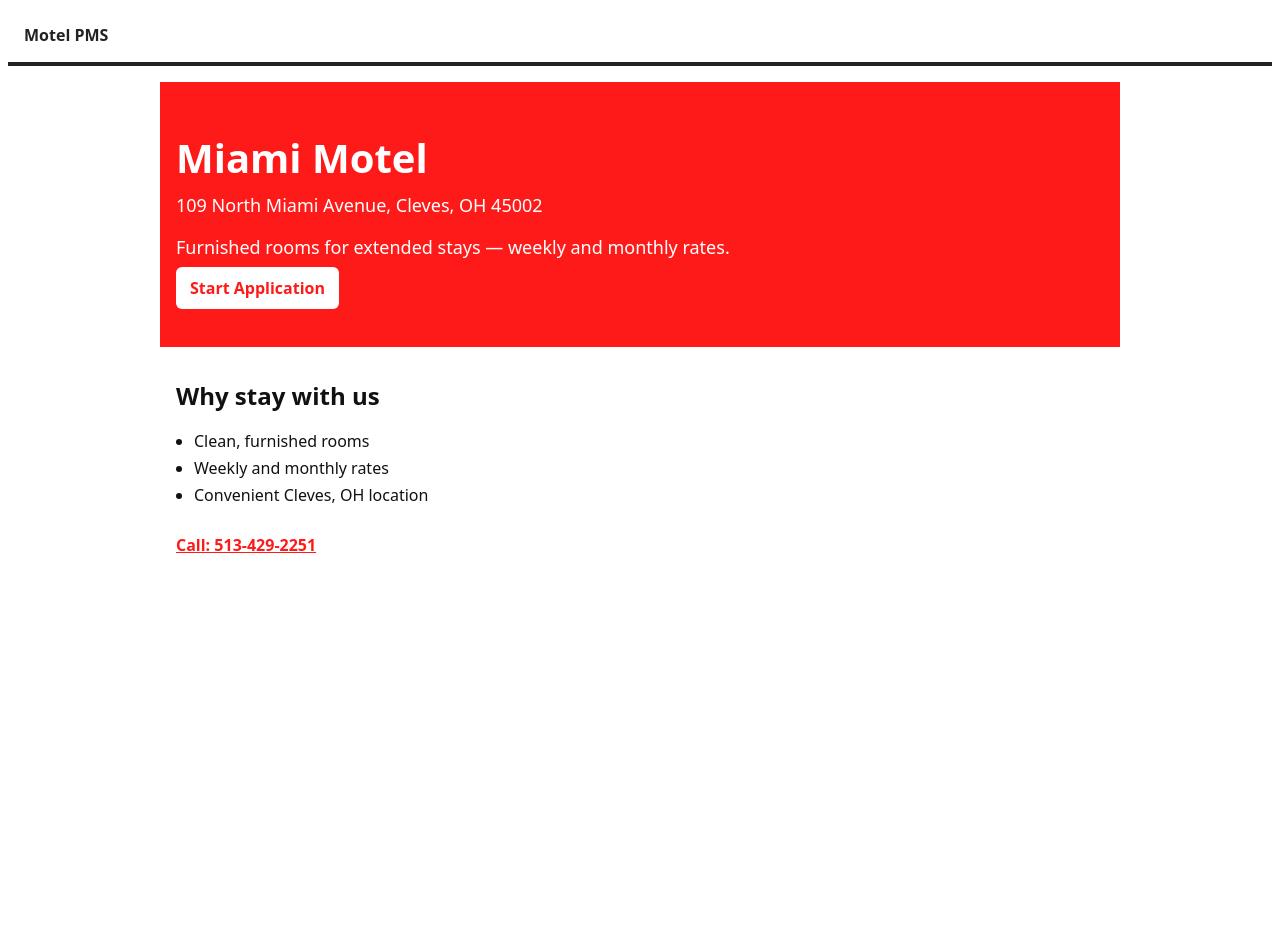
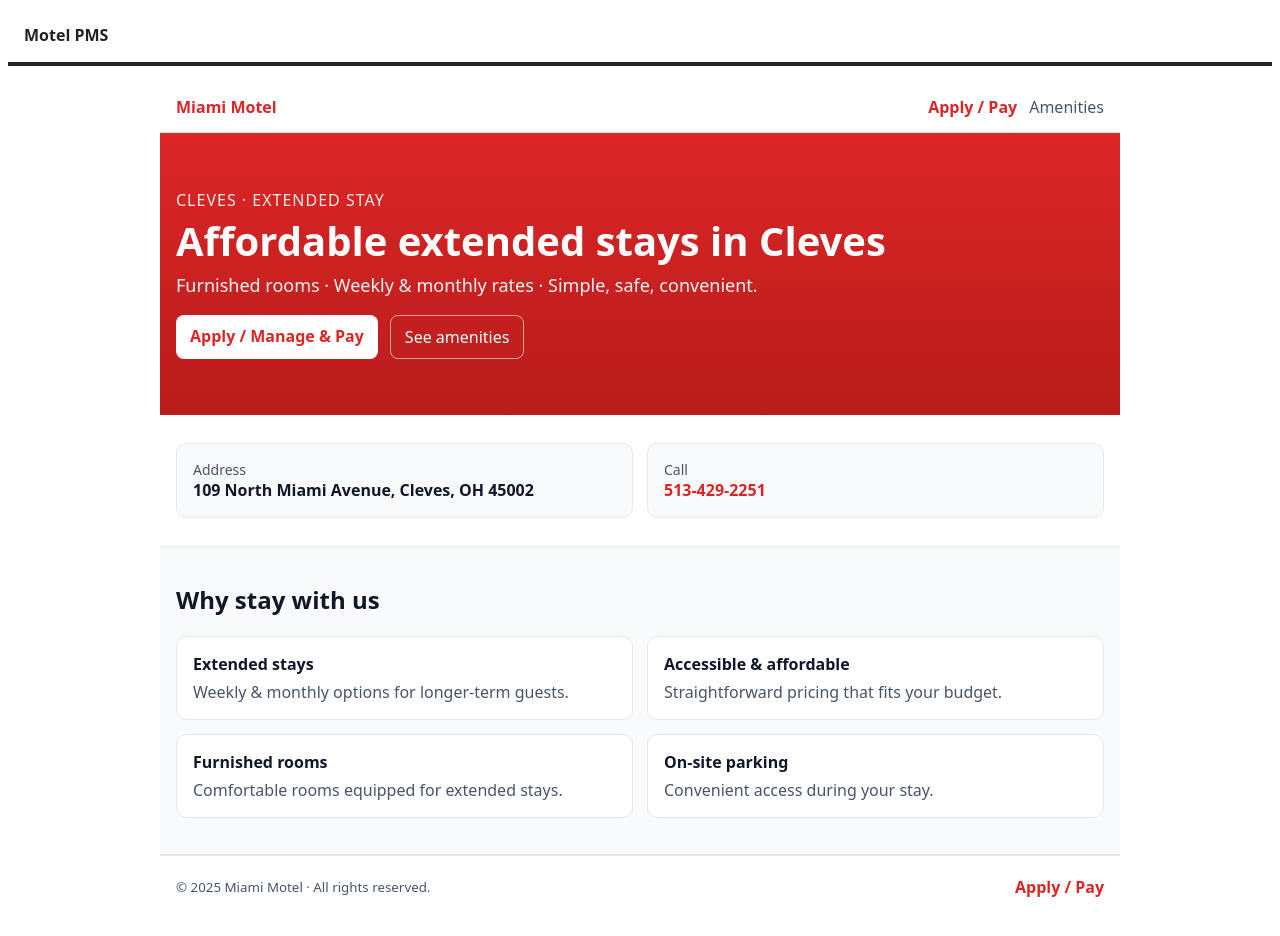
Before and after one commit to stepabovemd-create/motel-pms-vercel, a Next.js app: page /miami in a window 1280 px wide. Shown: the top 936 px of the page. Before the commit the page ends 800 px from the top, so only its background shows below. Built offline with nearby package versions, Linux system fonts and the light colour scheme.

Commit message:
style(miami): soften red, add sections like reference design; brand apply page

```diff
--- a/app/miami/page.jsx
+++ b/app/miami/page.jsx
@@ -1,34 +1,84 @@
 import Link from 'next/link';
 
-export const metadata = { title: 'Miami Motel | Cleves, OH' };
+export const metadata = { title: 'Miami Motel · Extended Stay in Cleves, OH' };
+
+const colors = {
+  primary: '#dc2626', // softer red
+  primaryDark: '#b91c1c',
+  text: '#0f172a',
+  muted: '#475569',
+  panel: '#ffffff',
+  panelAlt: '#f8fafc',
+  border: '#e5e7eb',
+};
 
 export default function MiamiLanding() {
   return (
-    <div style={{ fontFamily: 'system-ui, -apple-system, Segoe UI, Roboto, Arial, sans-serif' }}>
-      <section style={{ background: '#ff1a1a', color: '#fff', padding: '48px 16px' }}>
+    <div style={{ fontFamily: 'system-ui, -apple-system, Segoe UI, Roboto, Arial, sans-serif', color: colors.text }}>
+      <header style={{ borderBottom: `1px solid ${colors.border}`, background: colors.panel }}>
+        <div style={{ maxWidth: 960, margin: '0 auto', padding: '14px 16px', display: 'flex', alignItems: 'center', justifyContent: 'space-between' }}>
+          <strong style={{ color: colors.primary }}>Miami Motel</strong>
+          <nav style={{ display: 'flex', gap: 12 }}>
+            <Link href="/miami/apply" style={{ color: colors.primary, textDecoration: 'none', fontWeight: 600 }}>Apply / Pay</Link>
+            <a href="#amenities" style={{ color: colors.muted, textDecoration: 'none' }}>Amenities</a>
+          </nav>
+        </div>
+      </header>
+
+      <section style={{ background: `linear-gradient(180deg, ${colors.primary} 0%, ${colors.primaryDark} 100%)`, color: '#fff', padding: '56px 16px' }}>
         <div style={{ maxWidth: 960, margin: '0 auto' }}>
-          <h1 style={{ margin: 0, fontSize: 40 }}>Miami Motel</h1>
-          <p style={{ marginTop: 8, fontSize: 18 }}>109 North Miami Avenue, Cleves, OH 45002</p>
-          <p style={{ marginTop: 4, fontSize: 18 }}>Furnished rooms for extended stays — weekly and monthly rates.</p>
-          <div style={{ marginTop: 16 }}>
-            <Link href="/miami/apply" style={{ background: '#fff', color: '#ff1a1a', padding: '10px 14px', borderRadius: 6, textDecoration: 'none', fontWeight: 600 }}>Start Application</Link>
+          <p style={{ letterSpacing: 1, textTransform: 'uppercase', opacity: .9, margin: 0 }}>Cleves · Extended Stay</p>
+          <h1 style={{ margin: '8px 0 0 0', fontSize: 40, lineHeight: 1.1 }}>Affordable extended stays in Cleves</h1>
+          <p style={{ marginTop: 10, fontSize: 18, opacity: .95 }}>Furnished rooms · Weekly & monthly rates · Simple, safe, convenient.</p>
+          <div style={{ marginTop: 18, display: 'flex', gap: 12 }}>
+            <Link href="/miami/apply" style={{ background: '#fff', color: colors.primary, padding: '10px 14px', borderRadius: 8, textDecoration: 'none', fontWeight: 700 }}>Apply / Manage & Pay</Link>
+            <a href="#amenities" style={{ background: 'transparent', color: '#fff', padding: '10px 14px', borderRadius: 8, textDecoration: 'none', border: '1px solid rgba(255,255,255,.6)' }}>See amenities</a>
           </div>
         </div>
       </section>
 
-      <section style={{ background: '#fff', color: '#111', padding: '32px 16px' }}>
+      <section style={{ background: colors.panel, padding: '28px 16px' }}>
         <div style={{ maxWidth: 960, margin: '0 auto', display: 'grid', gap: 16 }}>
-          <h2 style={{ margin: 0 }}>Why stay with us</h2>
-          <ul style={{ margin: 0, paddingLeft: 18, lineHeight: 1.7 }}>
-            <li>Clean, furnished rooms</li>
-            <li>Weekly and monthly rates</li>
-            <li>Convenient Cleves, OH location</li>
-          </ul>
-          <div style={{ marginTop: 8 }}>
-            <a href="tel:15134292251" style={{ color: '#ff1a1a', fontWeight: 600 }}>Call: 513-429-2251</a>
+          <div style={{ display: 'grid', gridTemplateColumns: '1fr 1fr', gap: 14 }}>
+            <div style={{ background: colors.panelAlt, border: `1px solid ${colors.border}`, borderRadius: 10, padding: 16 }}>
+              <div style={{ fontSize: 14, color: colors.muted }}>Address</div>
+              <div style={{ fontWeight: 600 }}>109 North Miami Avenue, Cleves, OH 45002</div>
+            </div>
+            <div style={{ background: colors.panelAlt, border: `1px solid ${colors.border}`, borderRadius: 10, padding: 16 }}>
+              <div style={{ fontSize: 14, color: colors.muted }}>Call</div>
+              <a href="tel:15134292251" style={{ fontWeight: 600, color: colors.primary, textDecoration: 'none' }}>513-429-2251</a>
+            </div>
           </div>
         </div>
       </section>
+
+      <section id="amenities" style={{ background: colors.panelAlt, padding: '36px 16px', borderTop: `1px solid ${colors.border}`, borderBottom: `1px solid ${colors.border}` }}>
+        <div style={{ maxWidth: 960, margin: '0 auto' }}>
+          <h2 style={{ marginTop: 0 }}>Why stay with us</h2>
+          <div style={{ display: 'grid', gridTemplateColumns: '1fr 1fr', gap: 14 }}>
+            <Feature title="Extended stays" desc="Weekly & monthly options for longer-term guests." />
+            <Feature title="Accessible & affordable" desc="Straightforward pricing that fits your budget." />
+            <Feature title="Furnished rooms" desc="Comfortable rooms equipped for extended stays." />
+            <Feature title="On-site parking" desc="Convenient access during your stay." />
+          </div>
+        </div>
+      </section>
+
+      <footer style={{ padding: '20px 16px', background: colors.panel, color: colors.muted, borderTop: `1px solid ${colors.border}` }}>
+        <div style={{ maxWidth: 960, margin: '0 auto', display: 'flex', justifyContent: 'space-between', alignItems: 'center' }}>
+          <small>© {new Date().getFullYear()} Miami Motel · All rights reserved.</small>
+          <Link href="/miami/apply" style={{ color: colors.primary, textDecoration: 'none', fontWeight: 600 }}>Apply / Pay</Link>
+        </div>
+      </footer>
     </div>
   );
 }
+
+function Feature({ title, desc }) {
+  return (
+    <div style={{ background: '#fff', border: '1px solid #e5e7eb', borderRadius: 10, padding: 16 }}>
+      <div style={{ fontWeight: 700 }}>{title}</div>
+      <div style={{ color: '#475569', marginTop: 6 }}>{desc}</div>
+    </div>
+  );
+}
```
Also changed, not shown: app/miami/apply/page.jsx (+11 -9 lines).
